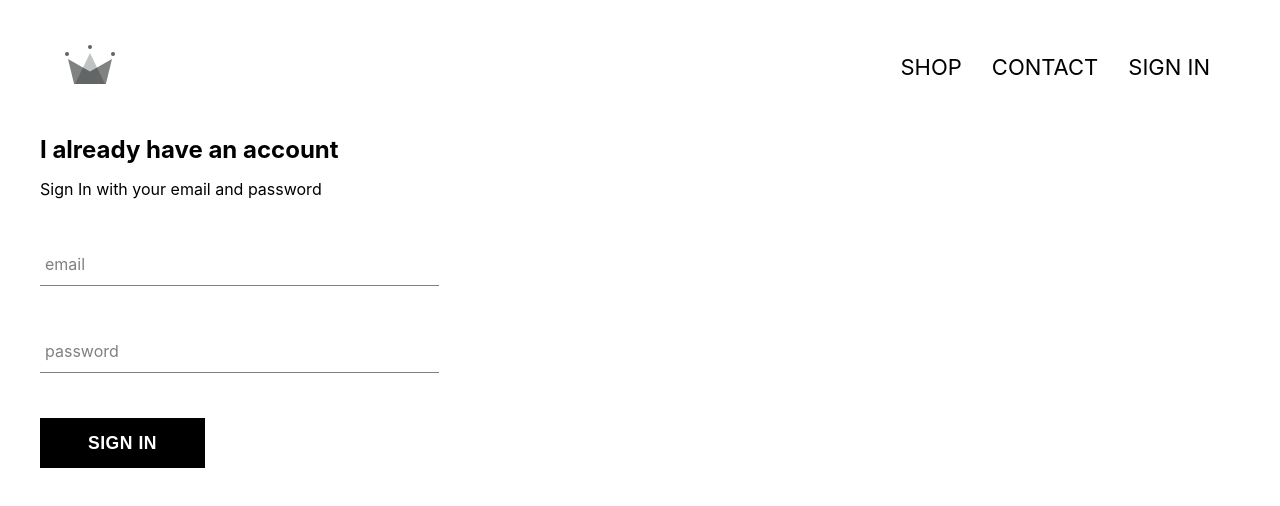
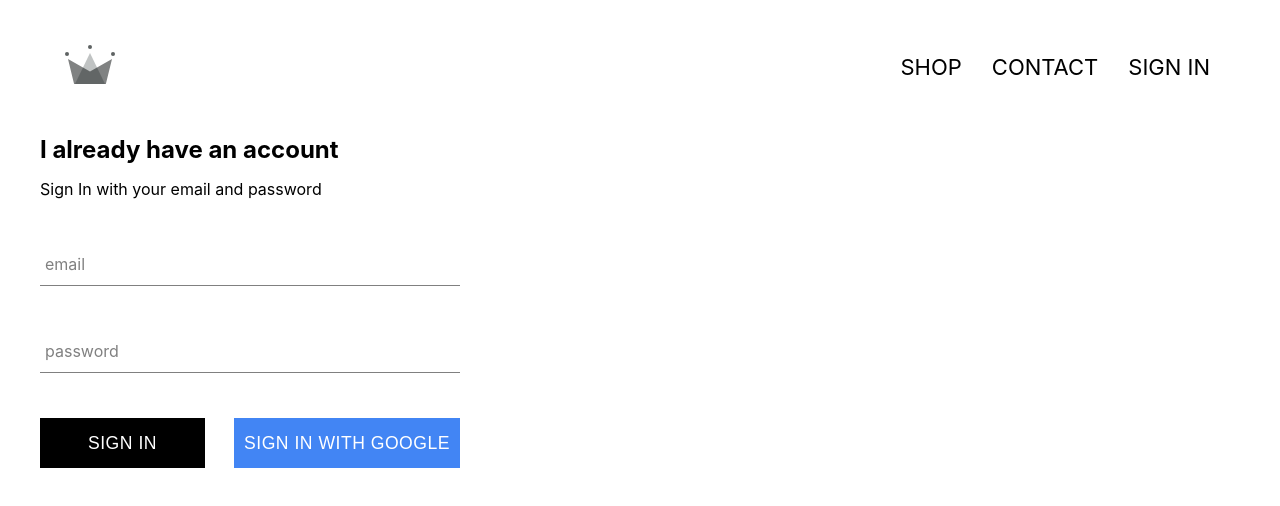
Before and after one commit to bhardwajdisha/Crwn-Clothing, a React (Create React App) app: page /signIn in a window 1280 px wide. Shown: the top 506 px of the page. Built offline with nearby package versions, Linux system fonts and the light colour scheme; no server answers.

Commit message:
added firebase authentication

```diff
--- a/package.json
+++ b/package.json
@@ -6,6 +6,7 @@
     "@testing-library/jest-dom": "^5.12.0",
     "@testing-library/react": "^11.2.6",
     "@testing-library/user-event": "^12.8.3",
+    "firebase": "^8.5.0",
     "node-sass": "^5.0.0",
     "react": "^17.0.2",
     "react-dom": "^17.0.2",
--- a/src/App.css
+++ b/src/App.css
@@ -1,3 +1,7 @@
 body{
     margin:20px 40px;
 }
+
+*{
+    box-sizing: border-box;
+}
--- a/src/App.js
+++ b/src/App.js
@@ -7,11 +7,34 @@
 import PreviewShop from './pages/previewShop/PreviewShop'
 import Header from './components/header/header'
 import SignIn_Up from './pages/signIn-signUp/signIn-signUp'
+import {auth} from './firebase/firebase.utlils'
 
-function App() {
+class App extends React.Component {
+  constructor(){
+    super();
+
+    this.state={
+      currentUser:null
+    }
+  }
+
+  unsubscribeFromAuth=null;
+
+  componentDidMount(){
+    this.unsubscribeFromAuth=auth.onAuthStateChanged( user=>{
+      this.setState({currentUser:user})
+      console.log(user);
+    })
+  }
+
+  componentWillUnmount(){
+    this.unsubscribeFromAuth()
+  }
+  render()
+  {
     return (
       <div>
-      <Header />
+        <Header currentUser={this.state.currentUser}/>
         <Switch>
             <Route exact path="/" component={Homepage} />
             <Route exact path="/shops" component={PreviewShop} />
@@ -20,5 +43,6 @@
       </div>
     );
   }
+}
 
 export default App;
--- a/src/components/buttons/button.jsx
+++ b/src/components/buttons/button.jsx
@@ -1,9 +1,9 @@
 import React from 'react'
 import './button.scss'
 
-const CustomButton = ({children , ...otherProps}) => {
+const CustomButton = ({children ,isGoogle ,...otherProps}) => {
     return (
-        <button className="custom-button" {...otherProps}>
+        <button className={ `${isGoogle ? 'google-sign-in': ''} custom-button`} {...otherProps}>
             {children}
         </button>
     )
--- a/src/components/buttons/button.scss
+++ b/src/components/buttons/button.scss
@@ -11,7 +11,7 @@
     letter-spacing: 0.5px;
     text-transform: uppercase;
     cursor: pointer;
-    font-weight: bold;
+    font-weight: normal;
     transition: 0.4s ease all;
 
     &:hover{
@@ -19,4 +19,14 @@
         color:black;
         border:1px solid black;
     }
+
+    &.google-sign-in{
+        background-color: #4285f4;
+        color:white;
+
+        &:hover{
+            background-color: #3578e8;
+            border:none;
+        }
+    }
 }
--- a/src/components/header/header.jsx
+++ b/src/components/header/header.jsx
@@ -1,8 +1,12 @@
 import React from 'react'
 import {Link } from 'react-router-dom'
+
 import './header.scss'
+
 import {ReactComponent as Logo} from '../../asset/crown.svg'
-const Header = () => {
+import {auth} from '../../firebase/firebase.utlils'
+
+const Header = ({currentUser}) => {
     return (
         <div className="header">
             <div className="logo-container">
@@ -13,7 +17,12 @@
             <div className="opitons-container">
                  <Link className="option" to="/shops">SHOP</Link>
                  <Link className="option" to='/contacts'>CONTACT</Link>
-                 <Link className="option" to='/signIn'>SIGN IN</Link>
+                 {
+                     currentUser ?
+                    <div className='option' onClick={()=>auth.signOut()}>SIGN OUT</div>
+                     :
+                     <Link className="option" to='/signIn'>SIGN IN</Link>
+                 }
             </div>
 
         </div>
--- a/src/components/sign-in/SignIn.jsx
+++ b/src/components/sign-in/SignIn.jsx
@@ -2,6 +2,7 @@
 
 import FormInput from '../Form-Input/Form-input'
 import CustomButton from '../buttons/button'
+import {signInWithGoogle} from '../../firebase/firebase.utlils'
 
 import './SignIn.scss'
 
@@ -49,7 +50,10 @@
                         handlechange={this.handleChange}
                         required />
 
-                    <CustomButton type="submit" >SIGN IN</CustomButton>
+                    <div className="buttons">
+                        <CustomButton type="submit" >SIGN IN</CustomButton>
+                        <CustomButton onClick={signInWithGoogle} isGoogle >SIGN IN WITH GOOGLE</CustomButton>
+                    </div>
                 </form>
 
             </div>
--- a/src/components/sign-in/SignIn.scss
+++ b/src/components/sign-in/SignIn.scss
@@ -1,9 +1,13 @@
 .sign-in {
-    width: 30vw;
+    width: 420px;
     display: flex;
     flex-direction: column;
 
     .title{
       margin:15px 0px;
     }
+    .buttons{
+      display: flex;
+      justify-content: space-between;
+    }
   }
--- /dev/null
+++ b/src/firebase/firebase.utlils.js
@@ -0,0 +1,28 @@
+import firebase from 'firebase/app';
+import 'firebase/auth';
+import 'firebase/firestore';
+
+const config ={
+    apiKey: "AIzaSyDiFkfkytCOZQTprQvtoQs1hgCPwckXdD4",
+    authDomain: "crwn-db-1c025.firebaseapp.com",
+    projectId: "crwn-db-1c025",
+    storageBucket: "crwn-db-1c025.appspot.com",
+    messagingSenderId: "1012399562934",
+    appId: "1:1012399562934:web:b73bb097af4cfae0f94617",
+    measurementId: "G-JRWY5XQ56B"
+  };
+
+  firebase.initializeApp(config);
+
+  export const auth = firebase.auth();
+  export const firestore = firebase.firestore();
+
+  const provider = new firebase.auth.GoogleAuthProvider();
+
+  provider.setCustomParameters({
+      prompt:"select_account"
+  });
+
+  export const signInWithGoogle=()=>auth.signInWithPopup(provider);
+
+  export default firebase;
```
Also changed, not shown: 1 other file (tests, documents, lock files or other folders). Lines whose indentation alone changed are shown as unchanged.
